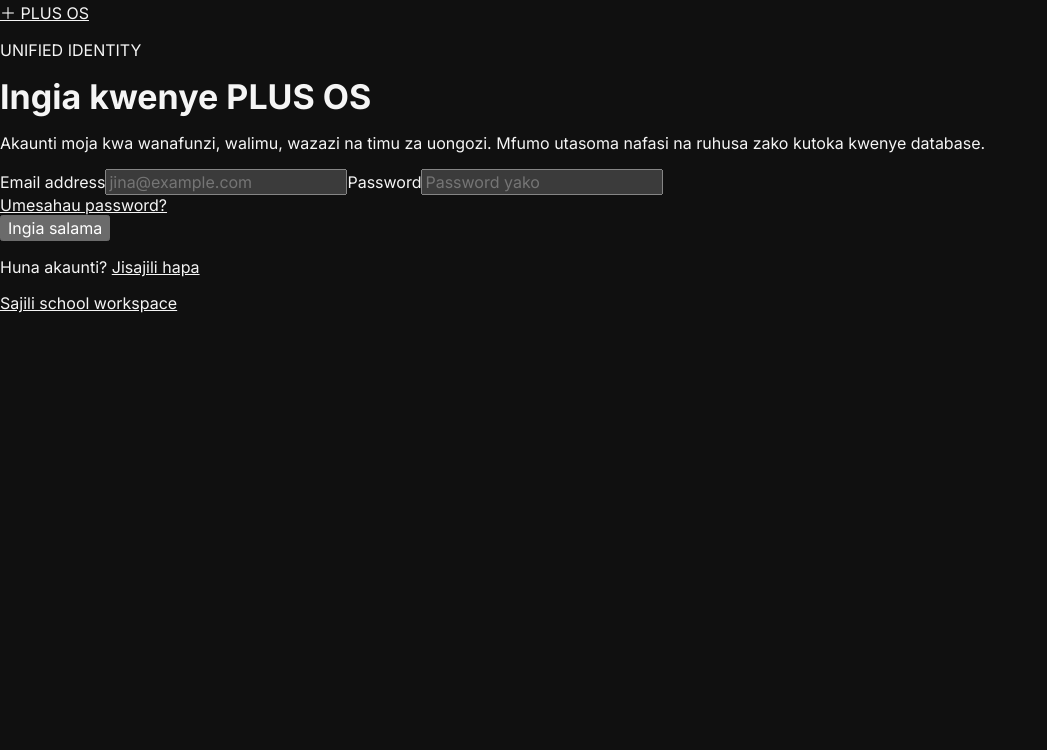
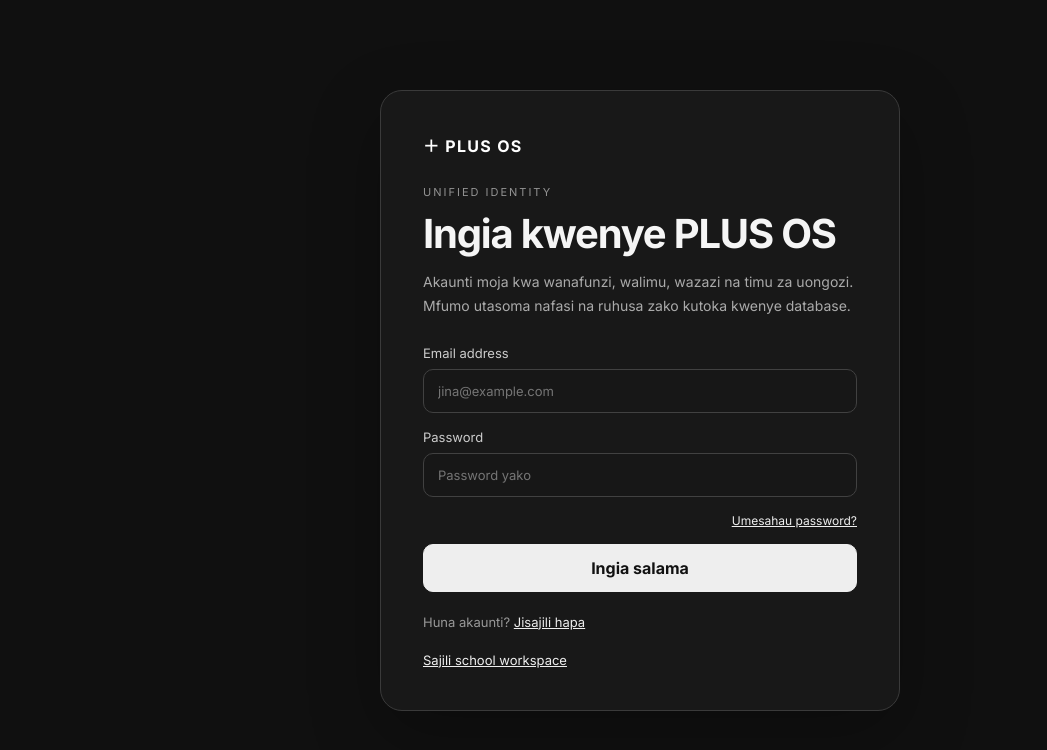
Before and after one commit to faisalmvungi02-hub/school-management-system-pro, a Next.js app: page /login in a window 1280 px wide. Shown: the top 750 px of the page, without its empty margins (0-1047 px from the left). Built offline with nearby package versions, Linux system fonts and the light colour scheme; no server answers.

Commit message:
style(auth): add unified sign-in and workspace surfaces

```diff
--- a/app/globals.css
+++ b/app/globals.css
@@ -53,3 +53,45 @@ h2 { font-size:18px; margin:6px 0; }
 .primary-button { background:#eee; color:#111; border-color:#eee; }
 @media(max-width:850px) { .dashboard-shell { grid-template-columns:1fr; } .sidebar { min-height:auto; } .stats-grid { grid-template-columns:repeat(2,minmax(0,1fr)); } }
 @media(max-width:560px) { .dashboard-app { padding:12px; } .content-grid,.settings-grid { grid-template-columns:1fr; } .span-2 { grid-column:auto; } .topbar,.settings-header { align-items:flex-start; flex-direction:column; } .stats-grid { gap:8px; } }
+
+
+.auth-page { min-height:100vh; display:grid; place-items:center; padding:24px; background:#101010; }
+.auth-card { width:min(100%,520px); padding:clamp(24px,5vw,42px); border:1px solid #3a3a3a; border-radius:22px; background:rgba(255,255,255,.035); box-shadow:0 24px 70px rgba(0,0,0,.28); }
+.auth-brand { display:inline-block; color:#fff; font-weight:700; letter-spacing:.08em; text-decoration:none; }
+.auth-kicker { color:#929292; font-size:11px; letter-spacing:2px; margin:28px 0 10px; }
+.auth-card h1 { font-size:clamp(28px,5vw,40px); letter-spacing:-1.2px; margin:8px 0 12px; }
+.auth-copy { color:#aaa; font-size:14px; line-height:1.75; margin:0 0 26px; }
+.auth-form { display:grid; gap:16px; }
+.auth-form label { display:grid; gap:8px; color:#ccc; font-size:13px; }
+.auth-form input { width:100%; padding:13px 14px; border:1px solid #414141; border-radius:10px; background:#171717; color:#fff; outline:none; }
+.auth-form input:focus { border-color:#aaa; }
+.auth-primary,.auth-secondary { display:inline-flex; justify-content:center; align-items:center; gap:8px; padding:13px 16px; border:1px solid #eee; border-radius:10px; background:#eee; color:#111; font-weight:700; text-decoration:none; }
+.auth-primary:disabled { opacity:.6; cursor:wait; }
+.auth-secondary { border-color:#555; background:transparent; color:#eee; }
+.auth-button-link { min-height:44px; }
+.auth-inline { display:flex; justify-content:flex-end; font-size:12px; color:#bbb; }
+.auth-foot { margin:22px 0 0; color:#999; font-size:13px; }
+.auth-foot a,.auth-inline a { color:#eee; }
+.auth-error,.auth-success { margin-top:18px; padding:12px; border:1px solid #555; border-radius:10px; font-size:13px; line-height:1.6; }
+.auth-error { border-color:#744; color:#ffd0d0; }
+.auth-success { color:#eee; }
+.workspace-page { min-height:100vh; background:#101010; padding:24px; }
+.workspace-top { max-width:1400px; margin:0 auto; display:flex; justify-content:space-between; align-items:center; gap:16px; padding:12px 0 22px; border-bottom:1px solid #333; }
+.workspace-user { display:flex; align-items:center; gap:14px; color:#aaa; font-size:13px; }
+.workspace-wrap { max-width:1400px; margin:36px auto; }
+.workspace-wrap h1 { font-size:clamp(28px,4vw,42px); letter-spacing:-1px; }
+.workspace-grid { display:grid; grid-template-columns:minmax(240px,330px) minmax(0,1fr); gap:16px; margin-top:24px; }
+.workspace-list,.workspace-detail,.workspace-empty { border:1px solid #383838; border-radius:16px; background:rgba(255,255,255,.035); padding:20px; }
+.workspace-list h2,.workspace-detail h2,.workspace-empty h2 { margin:0 0 16px; }
+.workspace-choice { display:grid; width:100%; gap:7px; text-align:left; margin-top:10px; padding:14px; border:1px solid #444; border-radius:11px; background:transparent; color:#eee; }
+.workspace-choice.selected { border-color:#ddd; background:rgba(255,255,255,.08); }
+.workspace-choice span,.workspace-choice small,.workspace-muted { color:#999; font-size:12px; line-height:1.6; }
+.workspace-empty { margin-top:22px; }
+.workspace-label { color:#999; font-size:11px; letter-spacing:2px; }
+.workspace-detail h3 { margin:26px 0 12px; font-size:14px; }
+.workspace-tags,.permission-grid { display:flex; flex-wrap:wrap; gap:8px; }
+.workspace-tags span,.permission-grid code { padding:8px 10px; border:1px solid #444; border-radius:8px; color:#ddd; font-size:12px; }
+.permission-grid code { background:rgba(255,255,255,.025); }
+.workspace-actions { display:flex; flex-wrap:wrap; gap:10px; margin-top:18px; }
+.workspace-links { display:flex; flex-wrap:wrap; gap:18px; margin-top:26px; color:#bbb; font-size:13px; }
+@media(max-width:760px){.workspace-grid{grid-template-columns:1fr}.workspace-top{align-items:flex-start;flex-direction:column}.workspace-page{padding:16px}}
```
